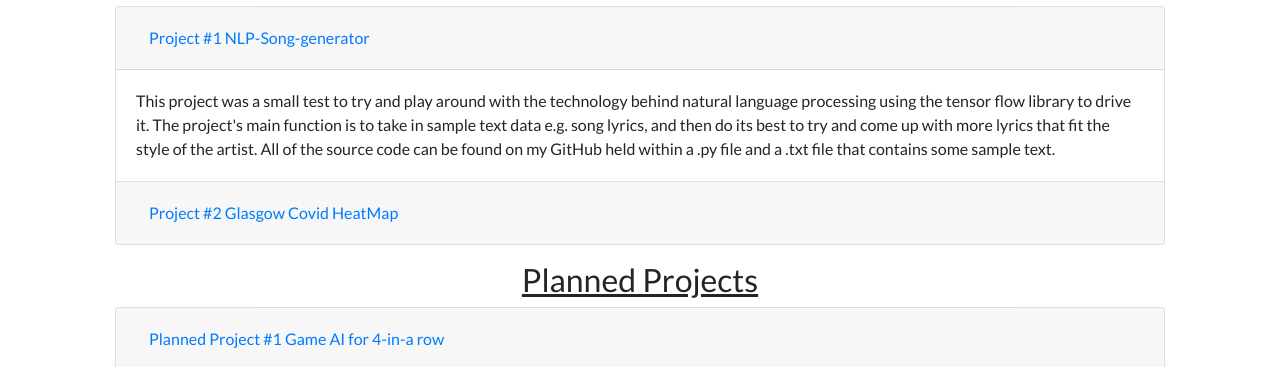
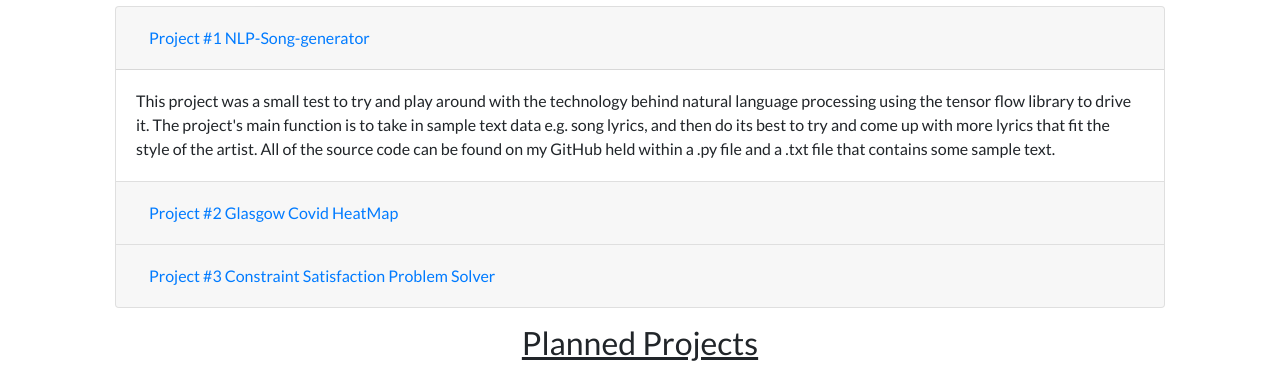
Before and after one commit to NiallMcguire/NiallMcguire.github.io, a plain HTML site: page index.html in a window 1280 px wide. Shown: the part 578-945 px from the top of the page. Drawn offline with nearby package versions, Linux system fonts and the light colour scheme.

Commit message:
Added CSP section

```diff
--- a/index.html
+++ b/index.html
@@ -133,6 +133,20 @@
                             </div>
                         </div>
                     </div>
+                    <div class="card">
+                        <div class="card-header" id="headingThree">
+                            <h5 class="mb-0">
+                                <button class="btn btn-link collapsed" type="button" data-toggle="collapse" data-target="#collapseTwo" aria-expanded="false" aria-controls="collapseTwo">
+                                    Project #3 Constraint Satisfaction Problem Solver
+                                </button>
+                            </h5>
+                        </div>
+                        <div id="collapseThree" class="collapse" aria-labelledby="headingTwo" data-parent="#accordionExample">
+                            <div class="card-body">
+                                This project aimed to create a basic CSP solver that allows for the user to enter Domains, Constraints and then runs the AC3 algorithm to fit all the Domains into the rules of the Constraints. It uses the basic operators >, <, =, !=.
+                            </div>
+                        </div>
+                    </div>
                 </div>
 
             </div>
```
